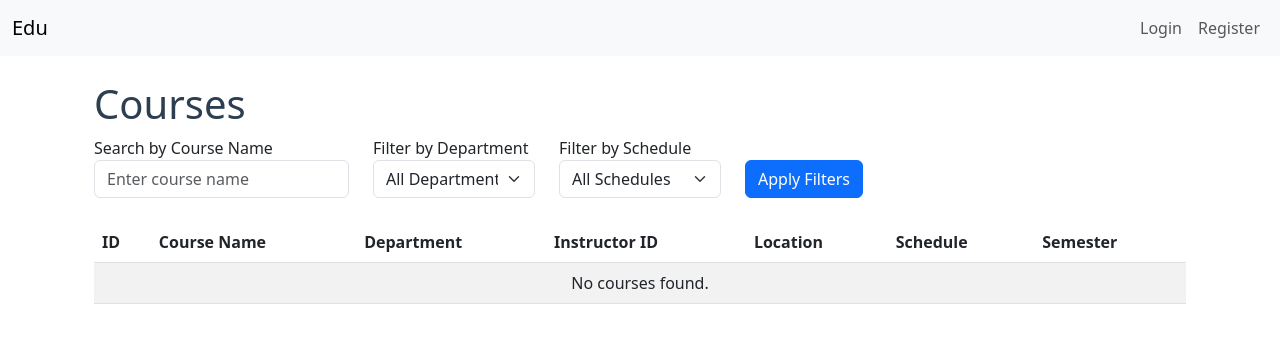
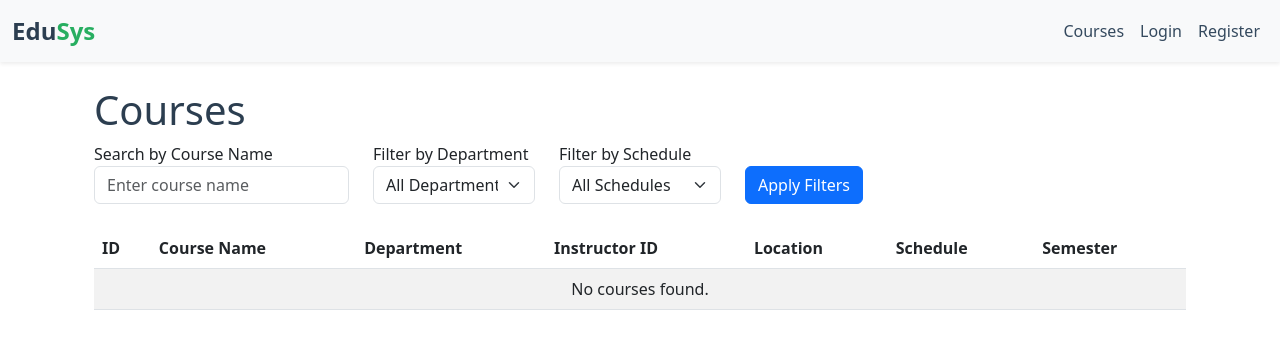
Before and after one commit to Thanh-WuTan/edu-flask-db-project, a Flask app: page /courses/ in a window 1280 px wide. Shown: the top 349 px of the page. Run offline with Flask 3, Linux system fonts and the light colour scheme; data that the repository does not hold is empty.

Commit message:
update navbar, and use pagination for courses

```diff
--- a/app/templates/base.html
+++ b/app/templates/base.html
@@ -6,16 +6,38 @@
     <title>{% block title %}{% endblock %}</title>
     <!-- Bootstrap CSS -->
     <link href="https://cdn.jsdelivr.net/npm/bootstrap@5.3.0/dist/css/bootstrap.min.css" rel="stylesheet">
+    <!-- Custom CSS for enhanced styling -->
+    <style>
+        .navbar-brand {
+            font-size: 1.5rem;
+            font-weight: bold;
+            color: #2C3E50 !important;
+        }
+        .navbar-nav .nav-link {
+            color: #34495E !important;
+            font-weight: 500;
+            padding: 0.5rem 1rem;
+        }
+        .navbar-nav .nav-link:hover {
+            color: #27AE60 !important;
+        }
+        .navbar-toggler {
+            border: none;
+        }
+    </style>
 </head>
 <body>
-    <nav class="navbar navbar-expand-lg navbar-light bg-light">
+    <nav class="navbar navbar-expand-lg navbar-light bg-light shadow-sm">
         <div class="container-fluid">
-            <a class="navbar-brand" href="{{ url_for('main.index') }}">Edu</a>
+            <a class="navbar-brand" href="{{ url_for('main.index') }}">Edu<span style="color: #27AE60;">Sys</span></a>
             <button class="navbar-toggler" type="button" data-bs-toggle="collapse" data-bs-target="#navbarNav" aria-controls="navbarNav" aria-expanded="false" aria-label="Toggle navigation">
                 <span class="navbar-toggler-icon"></span>
             </button>
-            <div class="collapse navbar-collapse" id="navbarNav">
-                <ul class="navbar-nav ms-auto">
+            <div class="collapse navbar-collapse justify-content-end" id="navbarNav">
+                <ul class="navbar-nav">
+                    <li class="nav-item">
+                        <a class="nav-link" href="{{ url_for('main.courses') }}">Courses</a>
+                    </li>
                     {% if current_user.is_authenticated %}
                         <li class="nav-item">
                             <a class="nav-link" href="{{ url_for('auth.logout') }}">Logout</a>
@@ -37,7 +59,6 @@
                         <li class="nav-item">
                             <a class="nav-link" href="{{ url_for('auth.register') }}">Register</a>
                         </li>
-
                     {% endif %}
                 </ul>
             </div>
```
Also changed, not shown: app/templates/admin/courses.html (+23 -0 lines).
